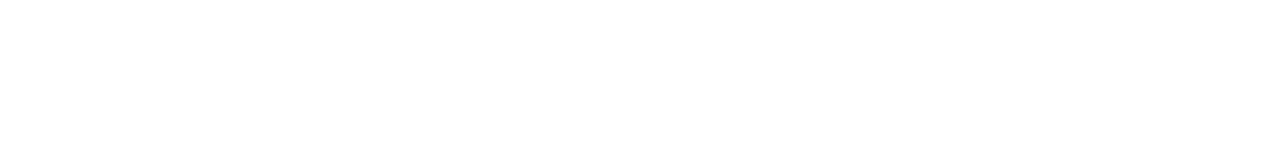
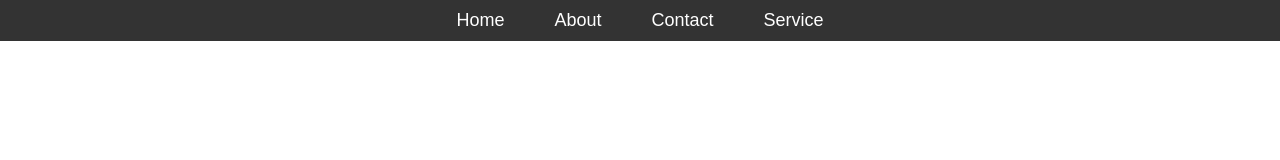
Before and after one commit to Varnikareddy9585/cloud-computing, a plain HTML site: page index.html in a window 1280 px wide. Drawn offline with Linux system fonts and the light colour scheme.

Commit message:
Update index.html

```diff
--- a/index.html
+++ b/index.html
@@ -3,9 +3,51 @@
 <head>
     <meta charset="UTF-8">
     <meta name="viewport" content="width=device-width, initial-scale=1.0">
-    <title>Document</title>
+    <title>Header with Tabs</title>
+    <style>
+        body {
+            font-family: Arial, sans-serif;
+            margin: 0;
+            padding: 0;
+        }
+        .header {
+            background-color: #333;
+            color: #fff;
+            display: flex;
+            justify-content: center;
+            padding: 10px 0;
+        }
+        .tabs {
+            list-style: none;
+            padding: 0;
+            margin: 0;
+            display: flex;
+        }
+        .tabs li {
+            margin: 0 15px;
+        }
+        .tabs a {
+            color: #fff;
+            text-decoration: none;
+            font-size: 18px;
+            padding: 5px 10px;
+            border-radius: 5px;
+            transition: background-color 0.3s;
+        }
+        .tabs a:hover {
+            background-color: #555;
+        }
+    </style>
 </head>
 <body>
-
+    <header class="header">
+        <ul class="tabs">
+            <li><a href="#home">Home</a></li>
+            <li><a href="#about">About</a></li>
+            <li><a href="#contact">Contact</a></li>
+            <li><a href="#service">Service</a></li>
+        </ul>
+    </header>
+    <!-- Page content goes here -->
 </body>
 </html>
```
